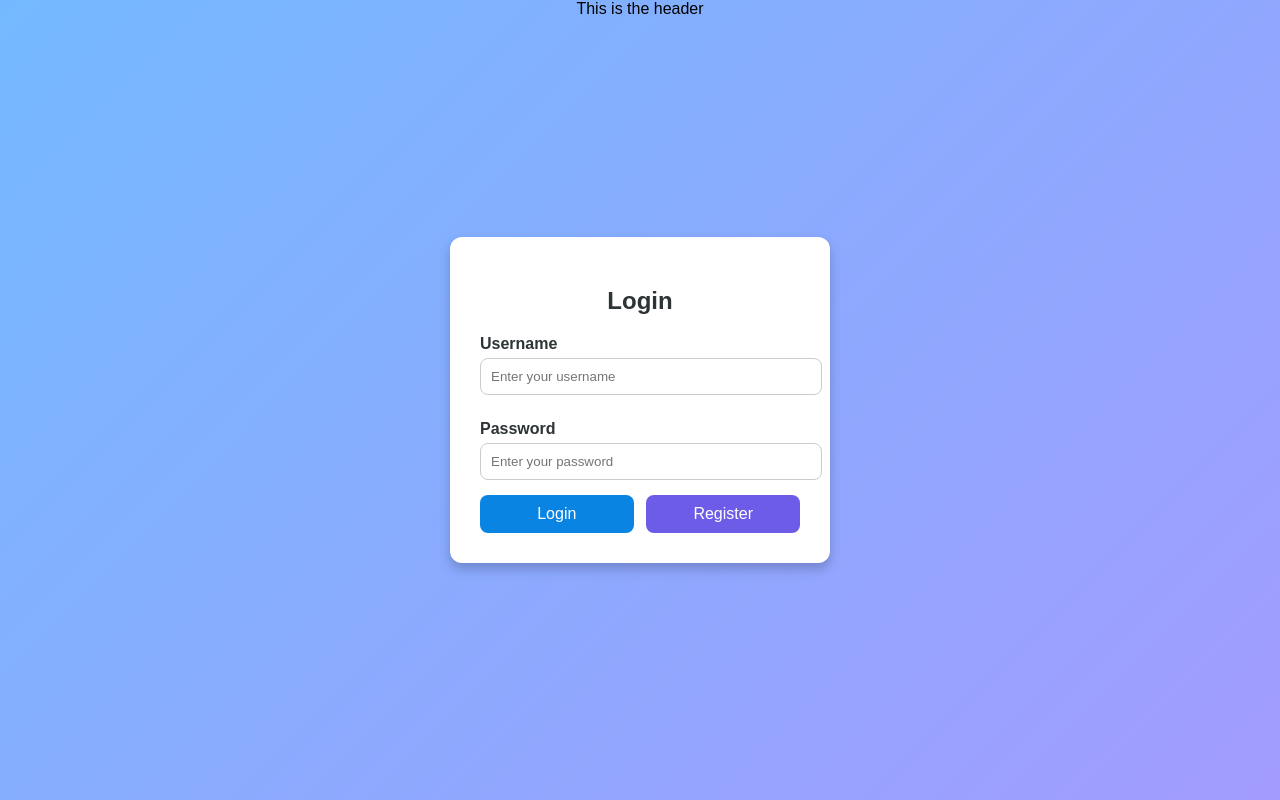
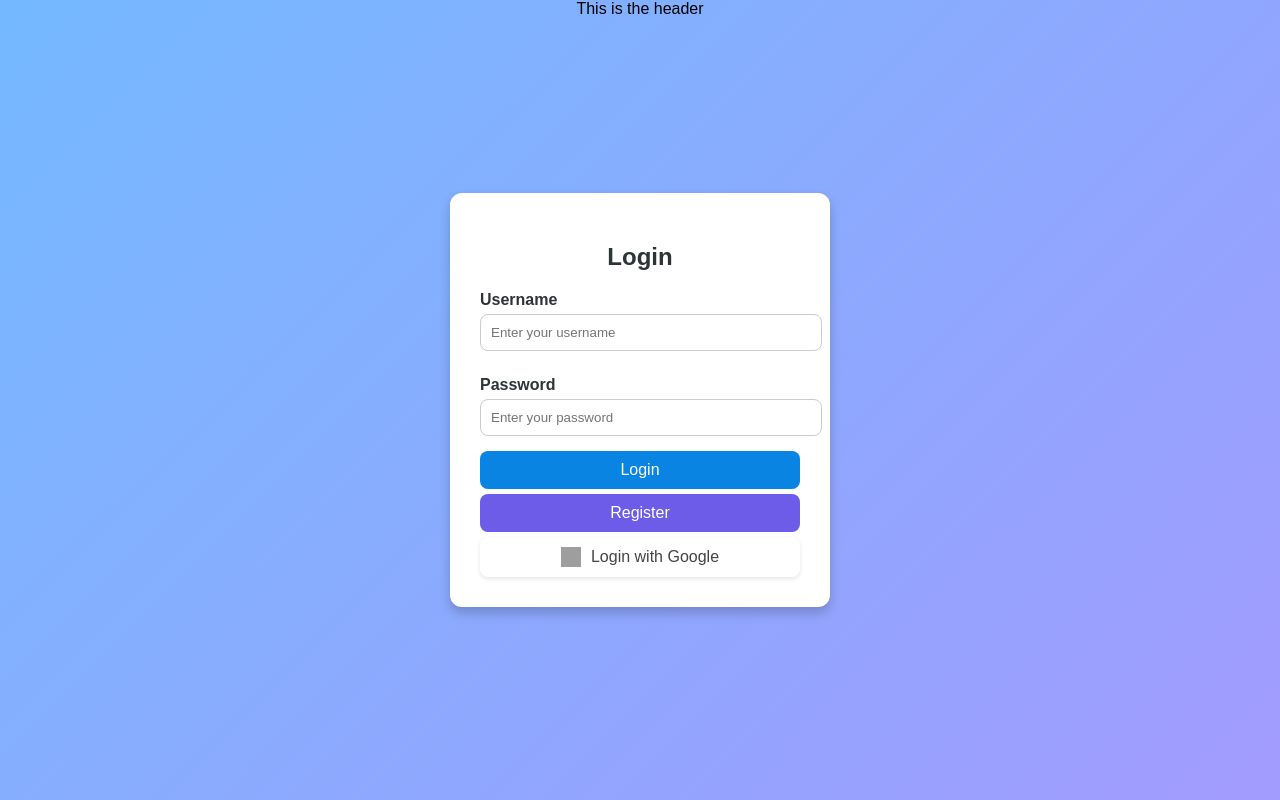
Before and after one commit to LoshiniWelonika/Flask-Projects, a Flask app: page / in a window 1280 px wide. Run offline with Flask 3, Linux system fonts and the light colour scheme; parts of the project's set-up code (start-up, migrations or seed data) failed here and were passed over; grey boxes are pictures that could not be loaded.

Commit message:
Login Page is done

```diff
--- a/Login/main.py
+++ b/Login/main.py
@@ -17,21 +17,19 @@ db = SQLAlchemy(app)
 oauth = OAuth(app)
 
 google = oauth.register(
-    name = 'google',
-    client_id = CLIENT_ID,
-    client_secret = CLIENT_SECRET,
-    server_metadata_uri='https://accounts.google.com/.well-known/openid-configuration',
-    client_kwargs = {'scope': 'openid profile email'}
+    name='google',
+    client_id=CLIENT_ID,
+    client_secret=CLIENT_SECRET,
+    server_metadata_url='https://accounts.google.com/.well-known/openid-configuration',
+    client_kwargs={'scope': 'openid profile email'}
 )
-
-
 
 #Database Model
 class User(db.Model):
     #Class Variables
     id = db.Column(db.Integer, primary_key=True)
     username = db.Column(db.String(25), unique=True, nullable=False)
-    password_hash = db.Column(db.String(150), nullable=False)
+    password_hash = db.Column(db.String(150), nullable=True)
 
     def set_password(self, password):
         self.password_hash = generate_password_hash(password)
@@ -95,7 +93,7 @@ def logout():
 @app.route('/login/google')
 def login_google():
     try:
-        redirect_uri = url_for("authorize", _external=True)
+        redirect_uri = url_for("authorize_google", _external=True)
         return google.authorize_redirect(redirect_uri)
     except Exception as e:
         app.logger.error(f"Error during login:{str(e)}")
--- a/Login/static/styles.css
+++ b/Login/static/styles.css
@@ -49,12 +49,14 @@ header{
 }
 
 .button-group {
+  align-self: center;
   display: flex;
-  justify-content: space-between;
+  flex-direction: column;
+  gap: 5px;
 }
 
 .login-container button {
-  width: 48%;
+  width: 100%;
   padding: 10px;
   border: none;
   border-radius: 8px;
@@ -80,3 +82,39 @@ header{
 .register-btn:hover {
   background-color: #a29bfe;
 }
+
+.login-google {
+  display: inline-flex;
+  align-items: center;
+  justify-content: center;
+  background-color: #ffffff;
+  color: #444;
+  font-size: 16px;
+  font-weight: 500;
+  border: 1px solid #ddd;
+  border-radius: 4px;
+  padding: 10px 20px;
+  cursor: pointer;
+  transition: all 0.2s ease-in-out;
+  box-shadow: 0 2px 4px rgba(0,0,0,0.1);
+}
+
+.login-google:hover {
+  background-color: #f7f7f7;
+  border-color: #ccc;
+  box-shadow: 0 3px 6px rgba(0,0,0,0.15);
+}
+
+.login-google:active {
+  background-color: #eeeeee;
+}
+
+.login-google::before {
+  content: "";
+  background: url("https://www.gstatic.com/firebasejs/ui/2.0.0/images/auth/google.svg") no-repeat center center;
+  background-size: 20px 20px;
+  display: inline-block;
+  width: 20px;
+  height: 20px;
+  margin-right: 10px;
+}
--- a/Login/templates/index.html
+++ b/Login/templates/index.html
@@ -14,6 +14,9 @@
       <div class="button-group">
         <button type="submit" class="login-btn" onclick="setActionForm('login')">Login</button>
         <button type="button" class="register-btn" onclick="setActionForm('register')">Register</button>
+        <button type="button" class="btn login-google" onclick="window.location.href='{{url_for('login_google')}}'">
+          Login with Google
+        </button>
       </div>
     </form>
   </div>
@@ -25,7 +28,7 @@
       form.action = "{{url_for('login')}}" ;
       form.method = 'post';
       form.submit()
-    }if (action === "register"){
+    }else if (action === "register"){
       form.action = "{{url_for('register')}}" ;
       form.method = 'post';
       form.submit()
```
Also changed, not shown: Login/instance/users.db.
